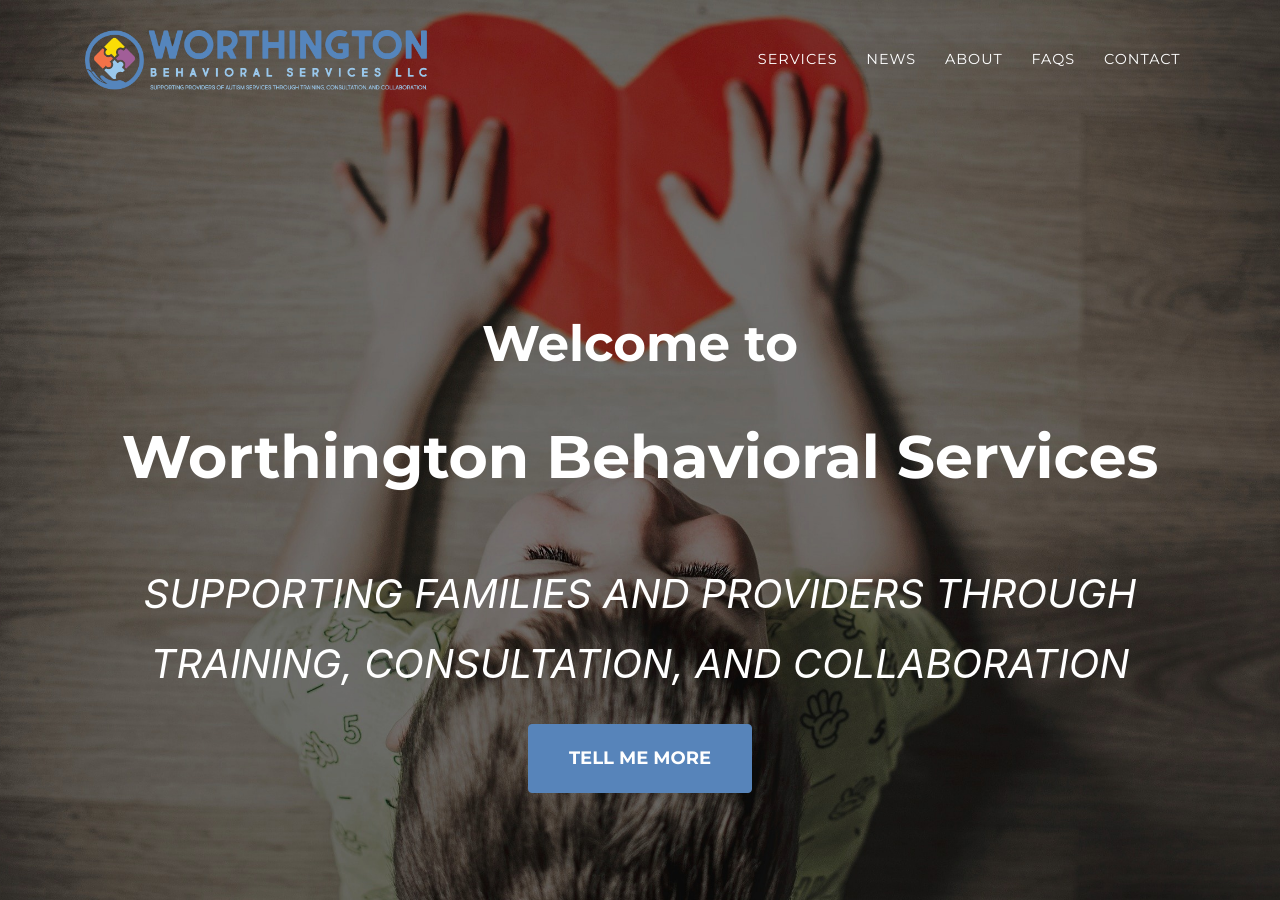
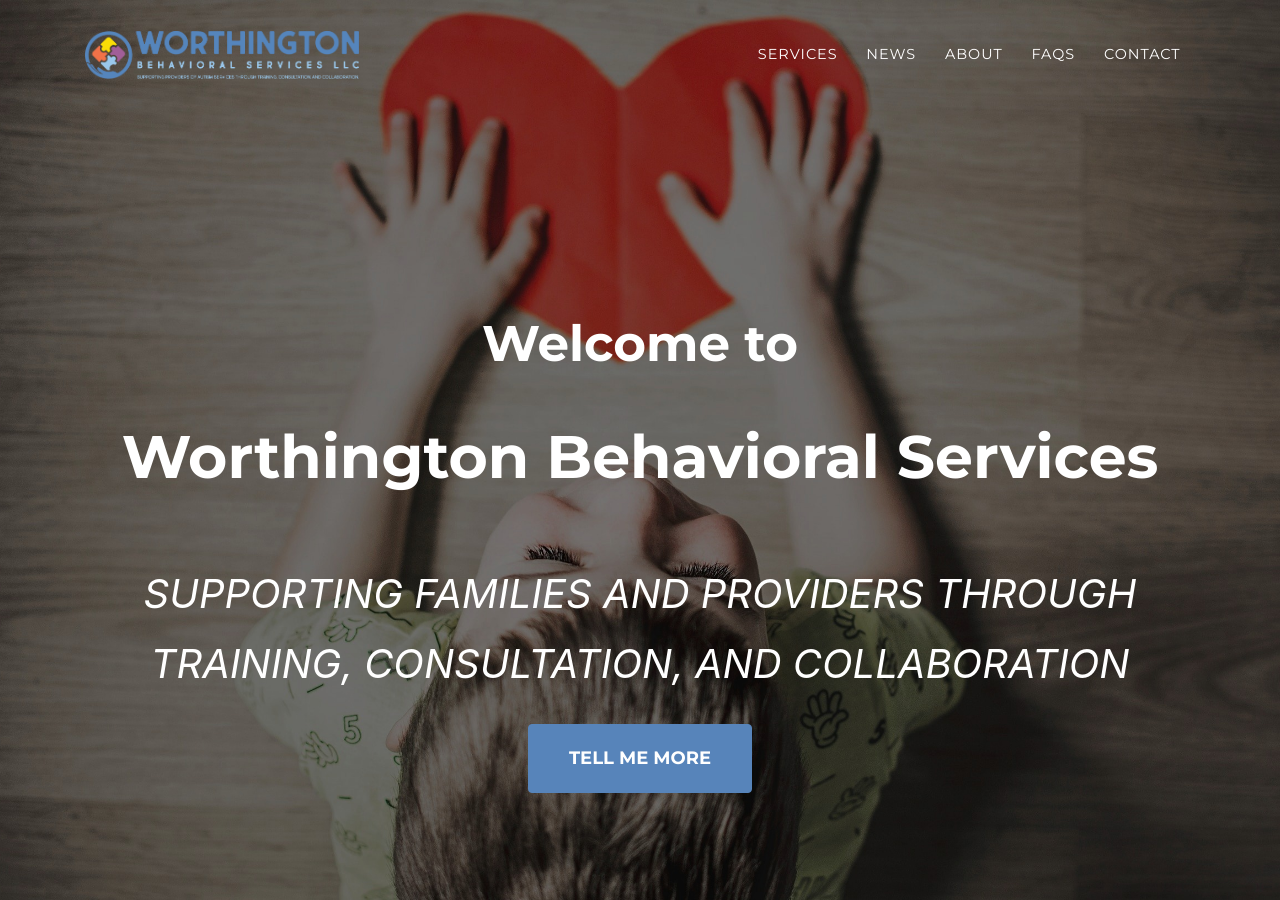
Before and after one commit to wbsllc/website, a Jekyll site: the page built from index.md, in a window 1280 px wide and 900 px high. Built offline with Jekyll 4.4.1, drawn with Linux system fonts in a browser that asks for light colours; some web fonts are replaced.

Commit message:
Adjust logo size for better mobile experience

```diff
--- a/_config.yml
+++ b/_config.yml
@@ -20,7 +20,7 @@ description: "Worthington Behavioral Services - Training Collaboration Consultat
 author     : Worthington Behavioral Services
 logo:     #optional, defaults to site title
   path: assets\img\main-logo.png
-  height: 60 #height in px, defaults to 52px
+  height: 48 #height in px, defaults to 52px
 
 locale: "en-US" # See available languages in _data/sitetext.yml
 
```
